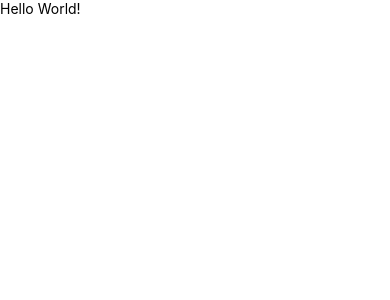
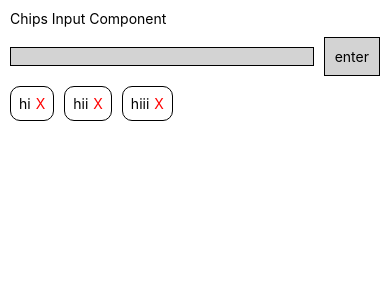
Before and after one commit to kshitijkhowal/practice, a React Native app: screen / in a window 390 px wide. Shown: the top 300 px of the page. Built offline with nearby package versions, Linux system fonts and the light colour scheme.

Commit message:
implemented chips input component

```diff
--- a/App.tsx
+++ b/App.tsx
@@ -1,3 +1,4 @@
+/* eslint-disable @typescript-eslint/no-unused-vars */
 /**
  * Sample React Native App
  * https://github.com/facebook/react-native
@@ -10,6 +11,8 @@ import {
   SafeAreaProvider,
   SafeAreaView,
 } from 'react-native-safe-area-context';
+import ChipsInput, { Chip } from './src/component/ChipsInput';
+import { useState } from 'react';
 
 function App() {
   const isDarkMode = useColorScheme() === 'dark';
@@ -24,9 +27,19 @@ function App() {
 
 function AppContent() {
 
+  const [chipsValue, setChipsValue] = useState<Chip[]>([
+    {label: "hi"},
+    {label: "hii"},
+    {label: "hiii"},
+
+  ])
+
   return (
     <SafeAreaView style={styles.container}>
-      <Text>Hello World!</Text>
+      <ChipsInput
+        value={chipsValue}
+        setValue={setChipsValue}
+      />
     </SafeAreaView>
   );
 }
@@ -34,7 +47,8 @@ function AppContent() {
 const styles = StyleSheet.create({
   container: {
     flex: 1,
-    backgroundColor: "white"
+    backgroundColor: "white",
+    padding: 10
   },
 });
 
--- /dev/null
+++ b/src/component/ChipsInput.tsx
@@ -0,0 +1,126 @@
+/* eslint-disable @typescript-eslint/no-unused-vars */
+import React, { useState } from "react"
+import { FlatList, Pressable, StyleSheet, Text, TextInput, View } from "react-native"
+
+export interface Chip {
+    label: string;
+}
+
+export interface ChipsInputProps {
+    value: Chip[];
+    setValue: React.Dispatch<React.SetStateAction<Chip[]>>;
+}
+
+const ChipsInput = ({ value, setValue }: ChipsInputProps) => {
+
+    const [textQ, setTextQ] = useState<string>("");
+    const [error, setError] = useState<string>("");
+
+    const handleSubmit = () => {
+        setError("");
+        const trimmedText = textQ.trim();
+
+
+        setValue((prev) => {
+            const exists = prev.some((chip) => chip.label.toLowerCase() === trimmedText.toLowerCase());
+
+            if (exists) {
+                setError("Already Exists")
+                return prev;
+            }
+            return [...prev, { label: textQ }];
+        })
+        setTextQ("");
+    }
+
+    const renderChip = ({ item }: { item: Chip }) => {
+
+        const handleDeleteChip = () => {
+            setValue((prev) => {
+                return prev.filter((c) => c !== item);
+            })
+        }
+
+        return (
+            <View style={styles.chip}>
+                <Text>
+                    {item.label}
+                </Text>
+                <Pressable onPress={() => handleDeleteChip()} >
+                    <Text style={styles.chipCross}>X</Text>
+                </Pressable>
+            </View>
+        )
+    }
+
+    return (
+        <View style={styles.container}>
+            <Text>Chips Input Component</Text>
+
+            <View style={styles.tiContainer}>
+                <TextInput
+                    style={styles.ti}
+                    value={textQ}
+                    onChangeText={setTextQ}
+                    // FIXED: Pass the function directly so it actually executes on enter
+                    onSubmitEditing={handleSubmit}
+                // FIXED: Optional but standard for when user clicks outside the input
+                />
+                <Pressable style={styles.submitButton} onPress={handleSubmit}>
+                    <Text>enter</Text>
+                </Pressable>
+
+            </View>
+
+            {error !== "" && <Text style={styles.errorText}>{error}</Text>}
+
+            <FlatList
+                data={value}
+                renderItem={renderChip}
+                horizontal
+                contentContainerStyle={styles.chipsContainer}
+            />
+
+        </View>
+    )
+}
+
+const styles = StyleSheet.create({
+    container: {
+        gap: 10
+    },
+    ti: {
+        borderWidth: 1,
+        backgroundColor: 'lightgray',
+        flex: 1
+    },
+    tiContainer: {
+        flexDirection: 'row',
+        alignItems: 'center',
+        gap: 10
+    },
+    submitButton: {
+        backgroundColor: 'lightgray',
+        borderWidth: 1,
+        padding: 10
+    },
+    chip: {
+        flexDirection: 'row',
+        borderWidth: 1,
+        borderRadius: 10,
+        padding: 8,
+        gap: 5
+    },
+    chipsContainer: {
+        gap: 10
+    },
+    chipCross: {
+        color: 'red'
+    },
+    errorText: {
+        color: 'red',
+        fontSize: 10
+    }
+})
+
+export default ChipsInput
```
